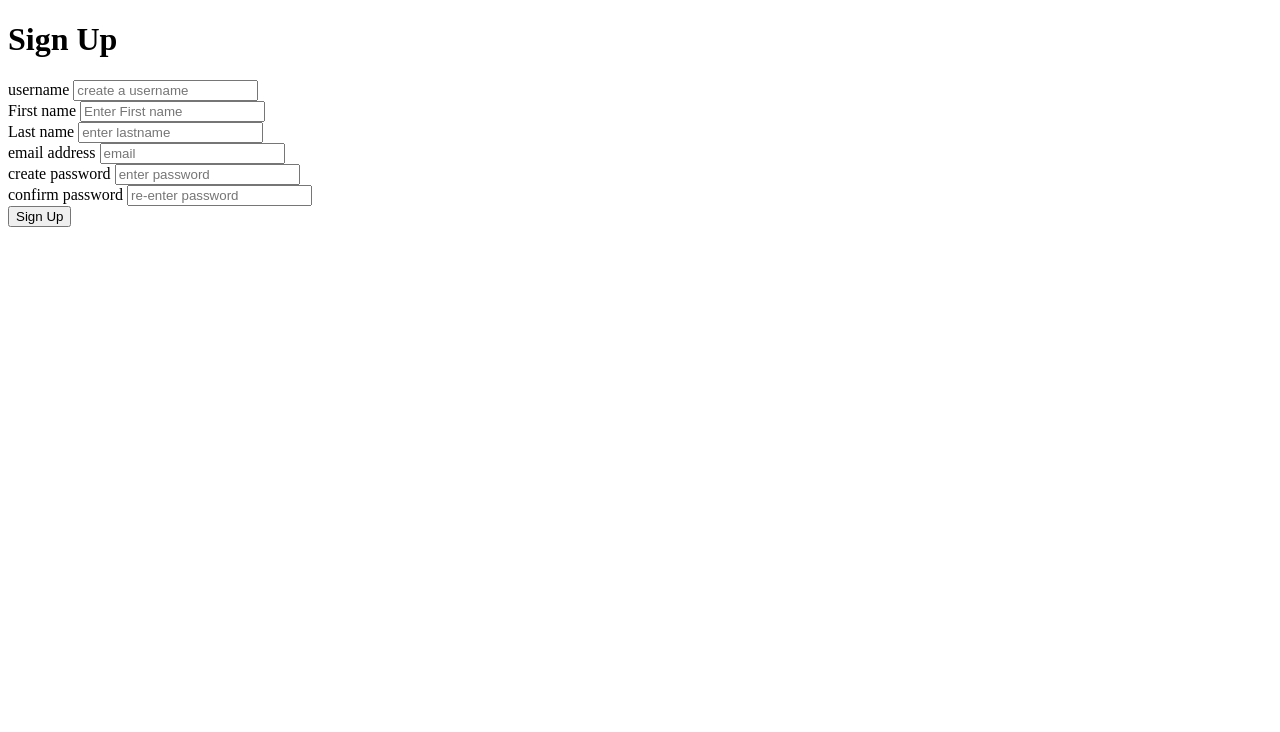
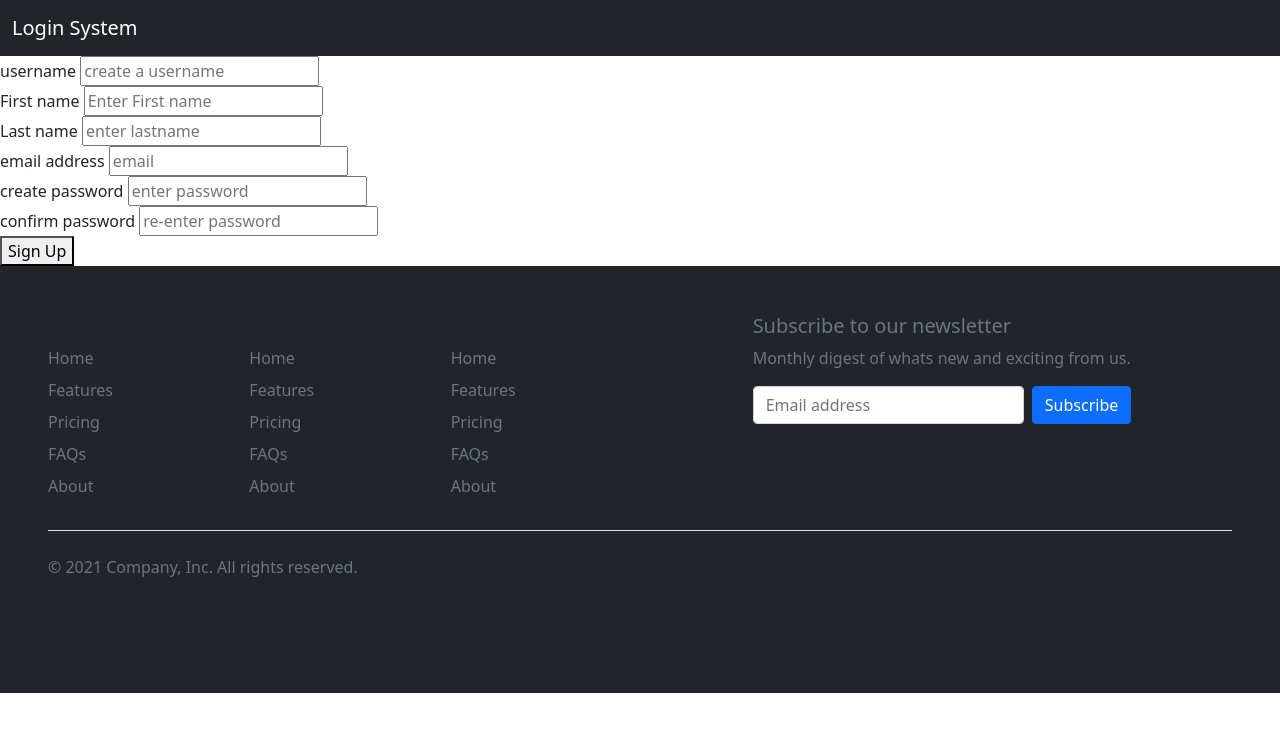
Before and after one commit to ashokgarsulla/loginsystem, a Django app: template templates/auth/signup.html in a window 1280 px wide. Shown: the top 732 px of the page. Run offline with Django 4.2, Linux system fonts and the light colour scheme; the template is opened without the code that fills it, so the values that code supplies are empty.

Commit message:
added base template

```diff
--- a/loginsystem/urls.py
+++ b/loginsystem/urls.py
@@ -18,7 +18,7 @@ from django.urls import include, path
 
 urlpatterns = [
     path('admin/', admin.site.urls),
-    path('auth/',include('auth.urls')),
+    path('',include('auth.urls')),
     path('api/',include('api.urls')),
 
 ]
--- /dev/null
+++ b/templates/auth/base.html
@@ -0,0 +1,102 @@
+
+
+<!doctype html>
+<html lang="en">
+  <head>
+    <!-- Required meta tags -->
+    <meta charset="utf-8">
+    <meta name="viewport" content="width=device-width, initial-scale=1">
+
+
+    <!-- Bootstrap CSS -->
+    <link href="https://cdn.jsdelivr.net/npm/bootstrap@5.1.3/dist/css/bootstrap.min.css" rel="stylesheet" integrity="sha384-1BmE4kWBq78iYhFldvKuhfTAU6auU8tT94WrHftjDbrCEXSU1oBoqyl2QvZ6jIW3" crossorigin="anonymous">
+
+    <title> login system</title>
+
+  </head>
+  <body>
+    <nav class="navbar navbar-expand-lg navbar-dark bg-dark fixed-top">
+        <div class="container-fluid">
+          <a class="navbar-brand" href="/">Login System</a>
+          <button class="navbar-toggler" type="button" data-bs-toggle="collapse" data-bs-target="#navbarSupportedContent" aria-controls="navbarSupportedContent" aria-expanded="false" aria-label="Toggle navigation">
+            <span class="navbar-toggler-icon"></span>
+          </button>
+          <div class="collapse navbar-collapse" id="navbarSupportedContent">
+
+
+
+          </div>
+        </div>
+      </nav>
+
+
+
+
+    {% block content %}{% endblock content %}
+
+
+<footer class="py-5 px-5 bg-dark">
+    <div class="row">
+        <div class="col-2">
+            <h5>Section</h5>
+            <ul class="nav flex-column">
+                <li class="nav-item mb-2"><a href="#" class="nav-link p-0 text-muted">Home</a></li>
+                <li class="nav-item mb-2"><a href="#" class="nav-link p-0 text-muted">Features</a></li>
+                <li class="nav-item mb-2"><a href="#" class="nav-link p-0 text-muted">Pricing</a></li>
+                <li class="nav-item mb-2"><a href="#" class="nav-link p-0 text-muted">FAQs</a></li>
+                <li class="nav-item mb-2"><a href="#" class="nav-link p-0 text-muted">About</a></li>
+            </ul>
+        </div>
+
+        <div class="col-2">
+            <h5>Section</h5>
+            <ul class="nav flex-column">
+                <li class="nav-item mb-2"><a href="#" class="nav-link p-0 text-muted">Home</a></li>
+                <li class="nav-item mb-2"><a href="#" class="nav-link p-0 text-muted">Features</a></li>
+                <li class="nav-item mb-2"><a href="#" class="nav-link p-0 text-muted">Pricing</a></li>
+                <li class="nav-item mb-2"><a href="#" class="nav-link p-0 text-muted">FAQs</a></li>
+                <li class="nav-item mb-2"><a href="#" class="nav-link p-0 text-muted">About</a></li>
+            </ul>
+        </div>
+
+        <div class="col-2">
+            <h5>Section</h5>
+            <ul class="nav flex-column">
+                <li class="nav-item mb-2"><a href="#" class="nav-link p-0 text-muted">Home</a></li>
+                <li class="nav-item mb-2"><a href="#" class="nav-link p-0 text-muted">Features</a></li>
+                <li class="nav-item mb-2"><a href="#" class="nav-link p-0 text-muted">Pricing</a></li>
+                <li class="nav-item mb-2"><a href="#" class="nav-link p-0 text-muted">FAQs</a></li>
+                <li class="nav-item mb-2"><a href="#" class="nav-link p-0 text-muted">About</a></li>
+            </ul>
+        </div>
+
+        <div class="col-4 offset-1 text-secondary">
+            <form>
+                <h5>Subscribe to our newsletter</h5>
+                <p>Monthly digest of whats new and exciting from us.</p>
+                <div class="d-flex w-100 gap-2">
+                    <label for="newsletter1" class="visually-hidden">Email address</label>
+                    <input id="newsletter1" type="text" class="form-control" placeholder="Email address">
+                    <button class="btn btn-primary" type="button">Subscribe</button>
+                </div>
+            </form>
+        </div>
+    </div>
+
+    <div class="d-flex justify-content-between py-4 my-4 border-top text-secondary ">
+        <p >© 2021 Company, Inc. All rights reserved.</p>
+        <ul class="list-unstyled d-flex">
+            <li class="ms-3"><a class="link-dark " href="#"><svg class="bi" width="24" height="24">
+                        <use xlink:href="#twitter"></use>
+                    </svg></a></li>
+            <li class="ms-3"><a class="link-dark" href="#"><svg class="bi" width="24" height="24">
+                        <use xlink:href="#instagram"></use>
+                    </svg></a></li>
+            <li class="ms-3"><a class="link-dark" href="#"><svg class="bi" width="24" height="24">
+                        <use xlink:href="#facebook"></use>
+                    </svg></a></li>
+        </ul>
+    </div>
+</footer>
+  </body>
+</html>
--- a/templates/auth/signup.html
+++ b/templates/auth/signup.html
@@ -1,13 +1,6 @@
-<!DOCTYPE html>
-<html lang="en">
-<head>
-    <meta charset="UTF-8">
-    <meta http-equiv="X-UA-Compatible" content="IE=edge">
-    <meta name="viewport" content="width=device-width, initial-scale=1.0">
-    <title>Login System</title>
-</head>
-<body>
-    <h1>Sign Up</h1>
+{% extends './base.html' %}
+{% block content %}
+<h1>Sign Up</h1>
     <form action="" method="post">
         {% csrf_token %}
         <label for="">username</label>
@@ -29,7 +22,4 @@
         <input type="password" name="pass2" id="pass2" placeholder="re-enter password" required>
         <br>
         <button type="submit">Sign Up</button>
-    </form>
-
-</body>
-</html>
+    </form>{% endblock content %}
```
Also changed, not shown: templates/auth/Index.html (+4 -12 lines), templates/auth/signin.html (+4 -16 lines), db.sqlite3.
